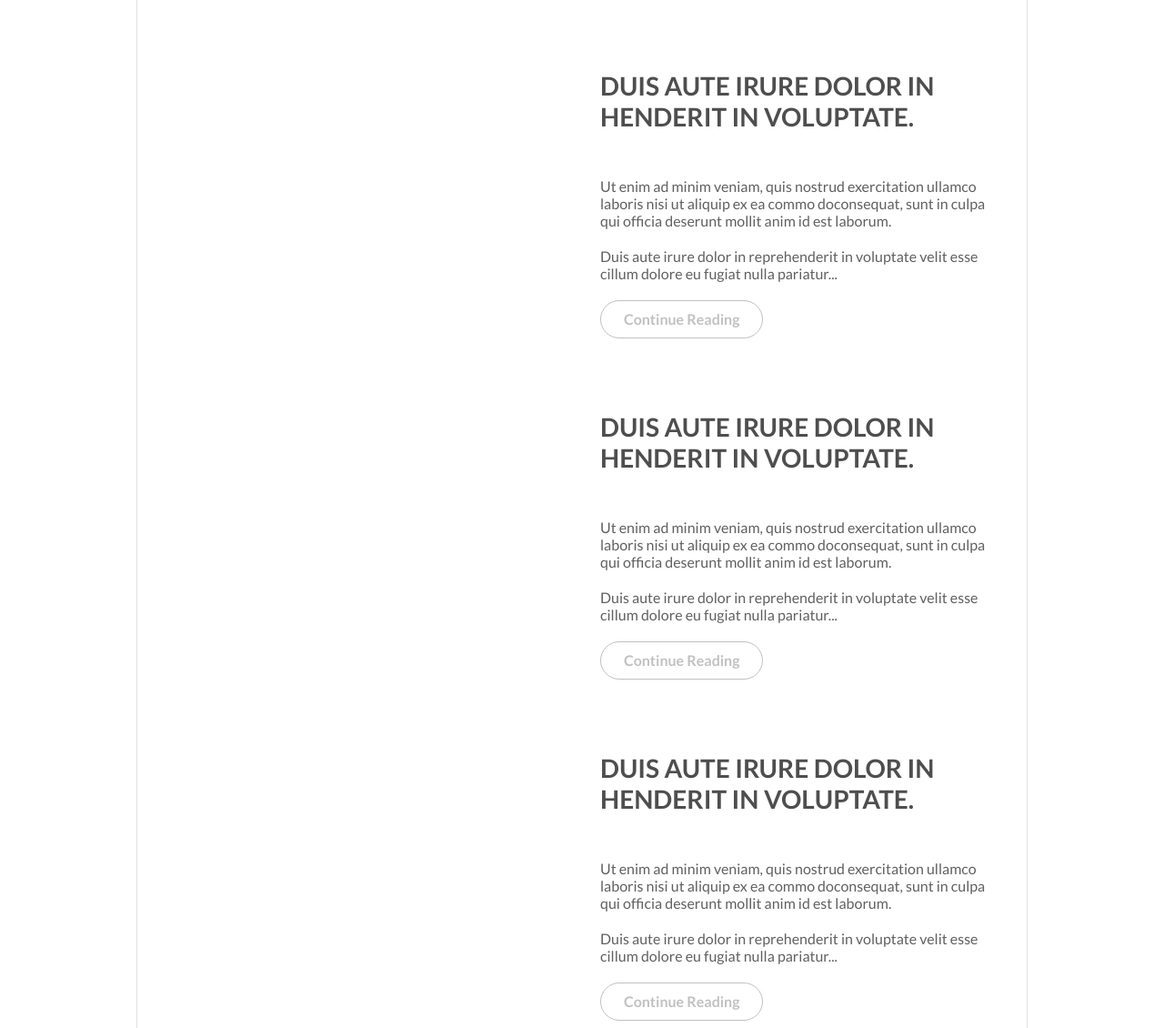
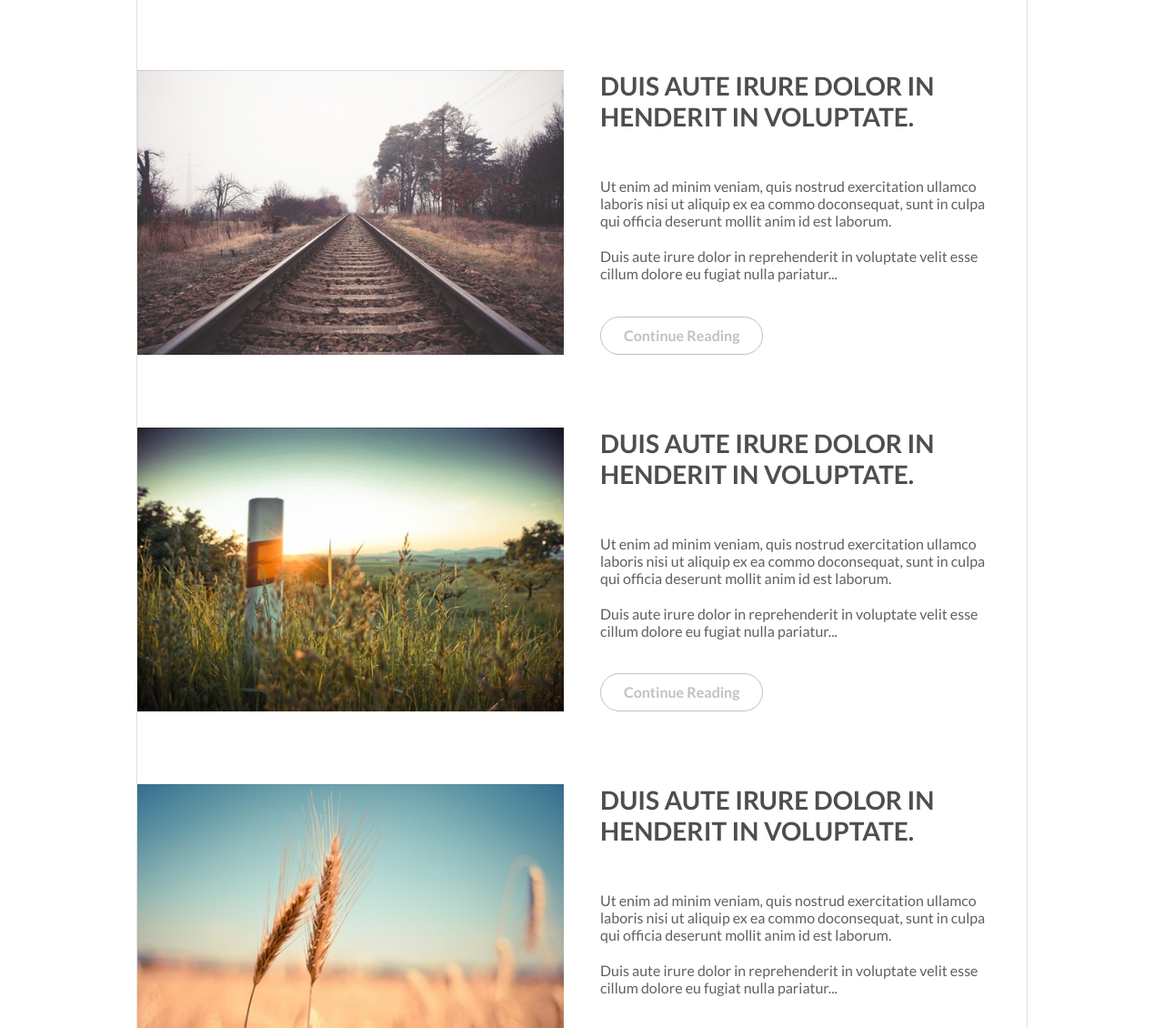
Before and after one commit to caposher/DynamicPage, a plain HTML site: page index.html in a window 1280 px wide. Shown: the part 133-1263 px from the top of the page at 91% size. Drawn offline with Linux system fonts and the light colour scheme; the site is published under a folder, as on GitHub Pages, so addresses that start at the root find nothing.

Commit message:
fix problem 4

```diff
--- a/index.html
+++ b/index.html
@@ -25,7 +25,7 @@
     <main class="main-body main-layout">
       <div class="main-content">
         <div class="card flex">
-          <img src="/img/img1.jpeg" alt="" />
+          <img src="img/img1.jpeg" alt="" />
           <div class="card-content">
             <h3 class="card-title">Duis aute irure dolor in henderit in voluptate.</h3>
             <p class="card-text">
@@ -41,7 +41,7 @@
           </div>
         </div>
         <div class="card flex">
-          <img src="/img/img2.jpeg" alt="" />
+          <img src="img/img2.jpeg" alt="" />
           <div class="card-content">
             <h3 class="card-title">Duis aute irure dolor in henderit in voluptate.</h3>
             <p class="card-text">
@@ -57,7 +57,7 @@
           </div>
         </div>
         <div class="card flex">
-          <img src="/img/img3.jpeg" alt="" />
+          <img src="img/img3.jpeg" alt="" />
           <div class="card-content">
             <h3 class="card-title">Duis aute irure dolor in henderit in voluptate.</h3>
             <p class="card-text">
```
